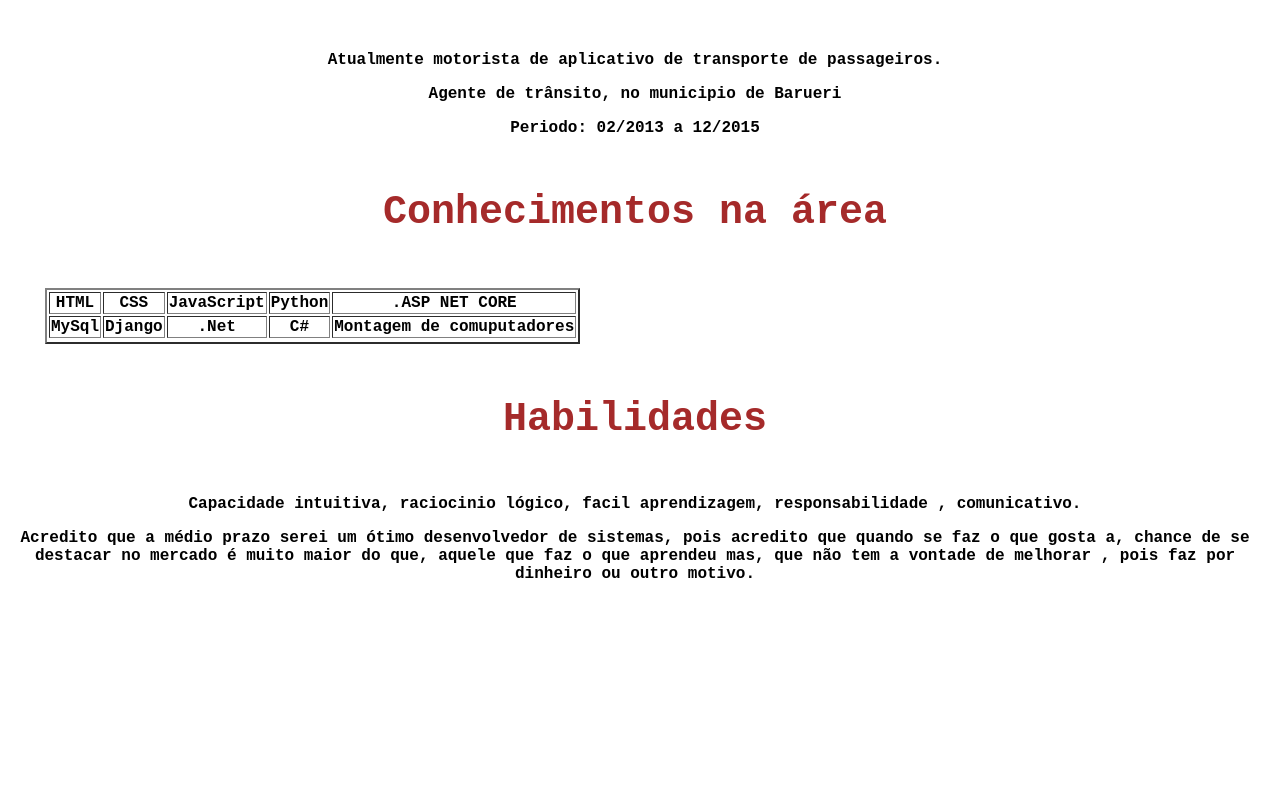
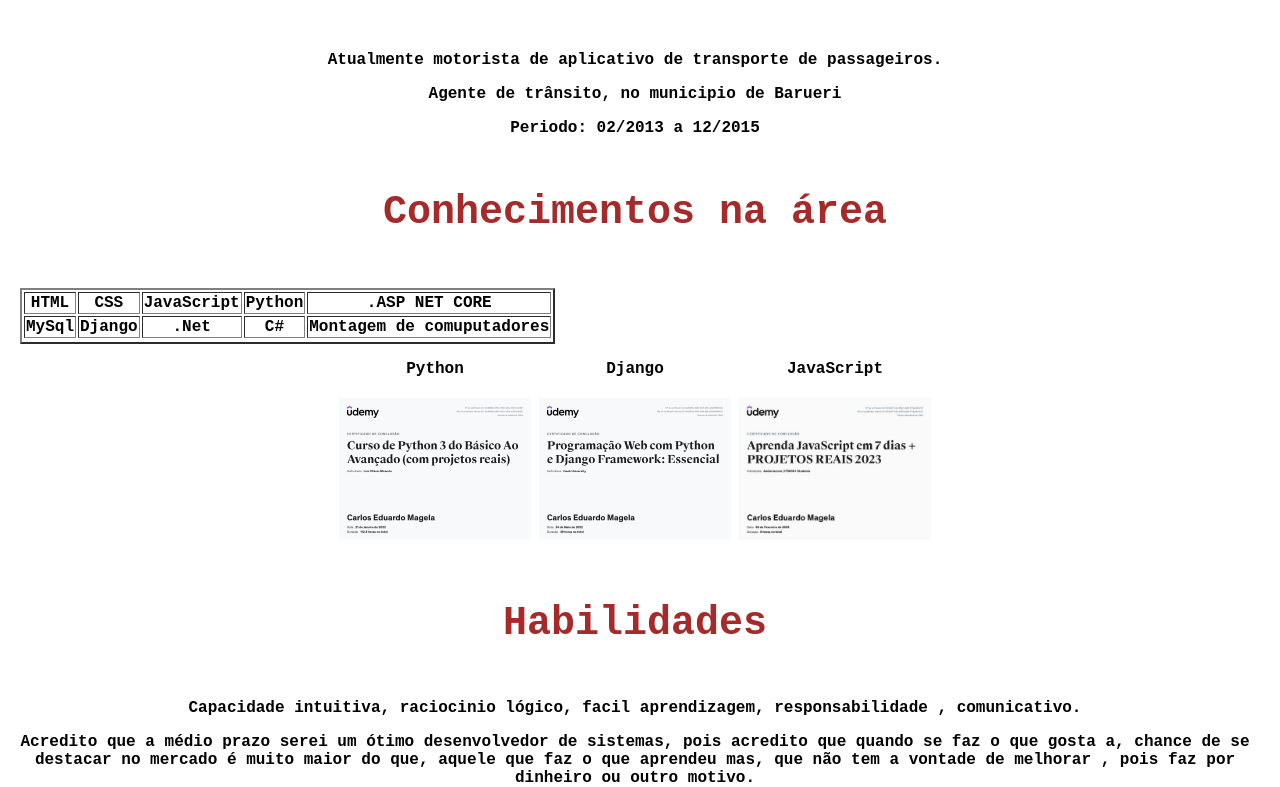
Before and after one commit to CarlosMagela/site, a plain HTML site: page formacao.html in a window 1280 px wide. Shown: the part 997-1784 px from the top of the page. Before the commit the page ends 1580 px from the top, so only its background shows below. Drawn offline with Linux system fonts and the light colour scheme.

Commit message:
certificados

```diff
--- a/formacao.html
+++ b/formacao.html
@@ -63,6 +63,23 @@
 </div>
 </div>
 
+
+<div id="container">
+
+  <div><p> Python</p>
+  <img src="img/certificado python.jpg" alt="Certificado python">
+ </div>
+  <div>
+    <p> Django</p>
+    <img src="img/certificadodjango.jpg" alt="Certificado Django">
+  </div>
+  <div><p>JavaScript</p>
+
+    <img src="img/certificadojs.jfif" alt="Certificado JavaScript">
+  </div>
+
+
+</div>
 <h4>Habilidades</h4>
 
 <p>Capacidade intuitiva, raciocinio lógico, facil aprendizagem, responsabilidade , comunicativo. </p>
--- a/style.css
+++ b/style.css
@@ -89,7 +89,7 @@ margin-top: 0;
    }
 
 .tabela{
-    margin-left: 25px;
+    margin-left: auto;
     border-radius: 2px;
 }
 .banner{
@@ -270,6 +270,35 @@ list-style-type: none;
 
 
 #container{
-    display: flex;
+    margin: auto;
+    display:flexbox;
+    min-width:320px ;
+    max-width: 800px;
+    flex-wrap: wrap;
+
 
 }
+
+#container{
+
+    margin: auto;
+    display: flex;
+    background-size: cover;
+    background-position:right center ;
+
+    min-width: 35px;
+    max-width: 600px;
+    min-height: 35px;
+    max-height: 600px;
+
+
+
+}
+
+#container img{
+    min-width: 60px;
+    max-width: 200px;
+    min-height: 40px;
+    max-height: 200px;
+
+}
```
Also changed, not shown: img/certificadodjango.jpg (renamed from certificadodjango.jpg), img/certificadojs.jfif (added).
